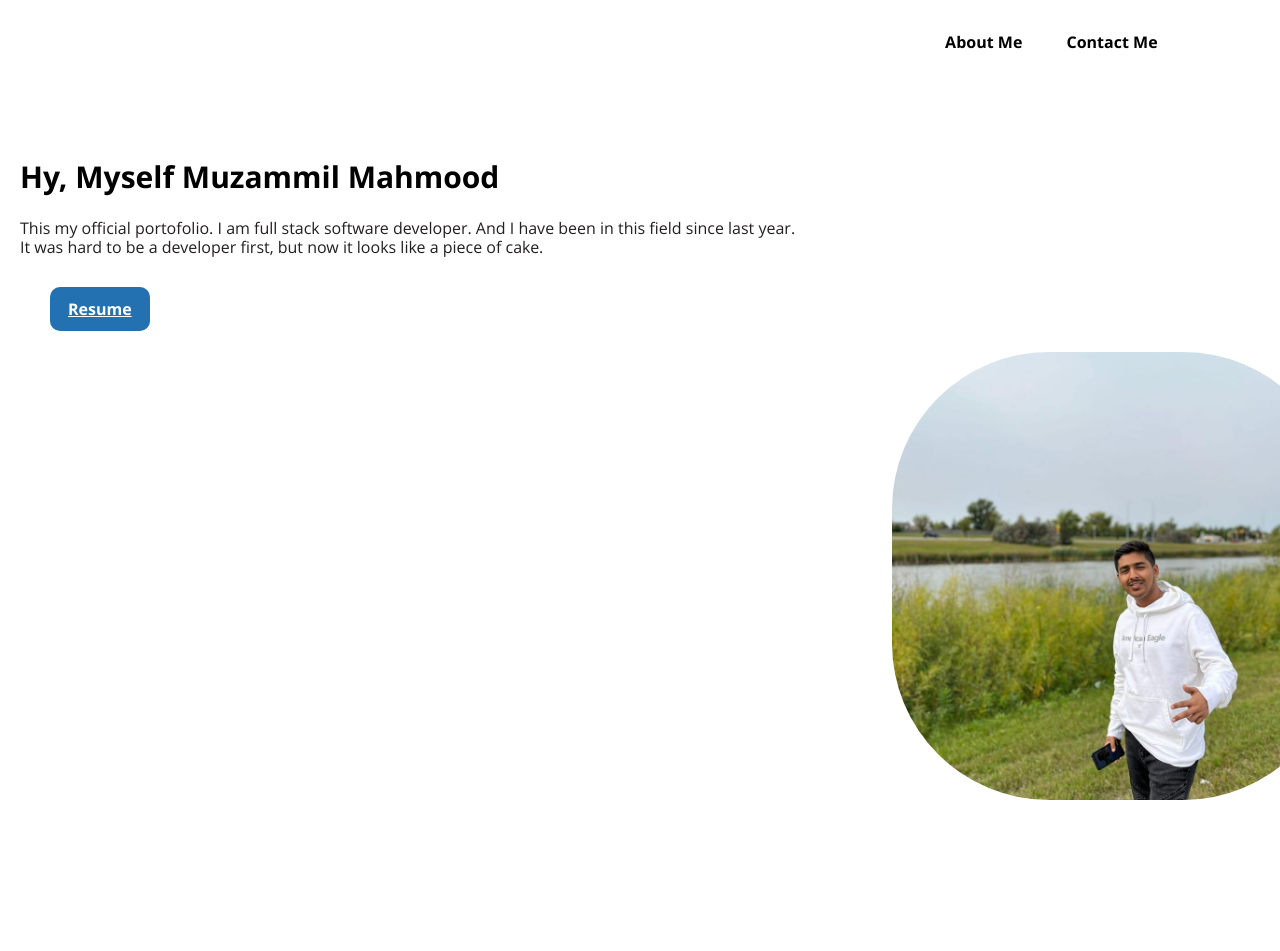
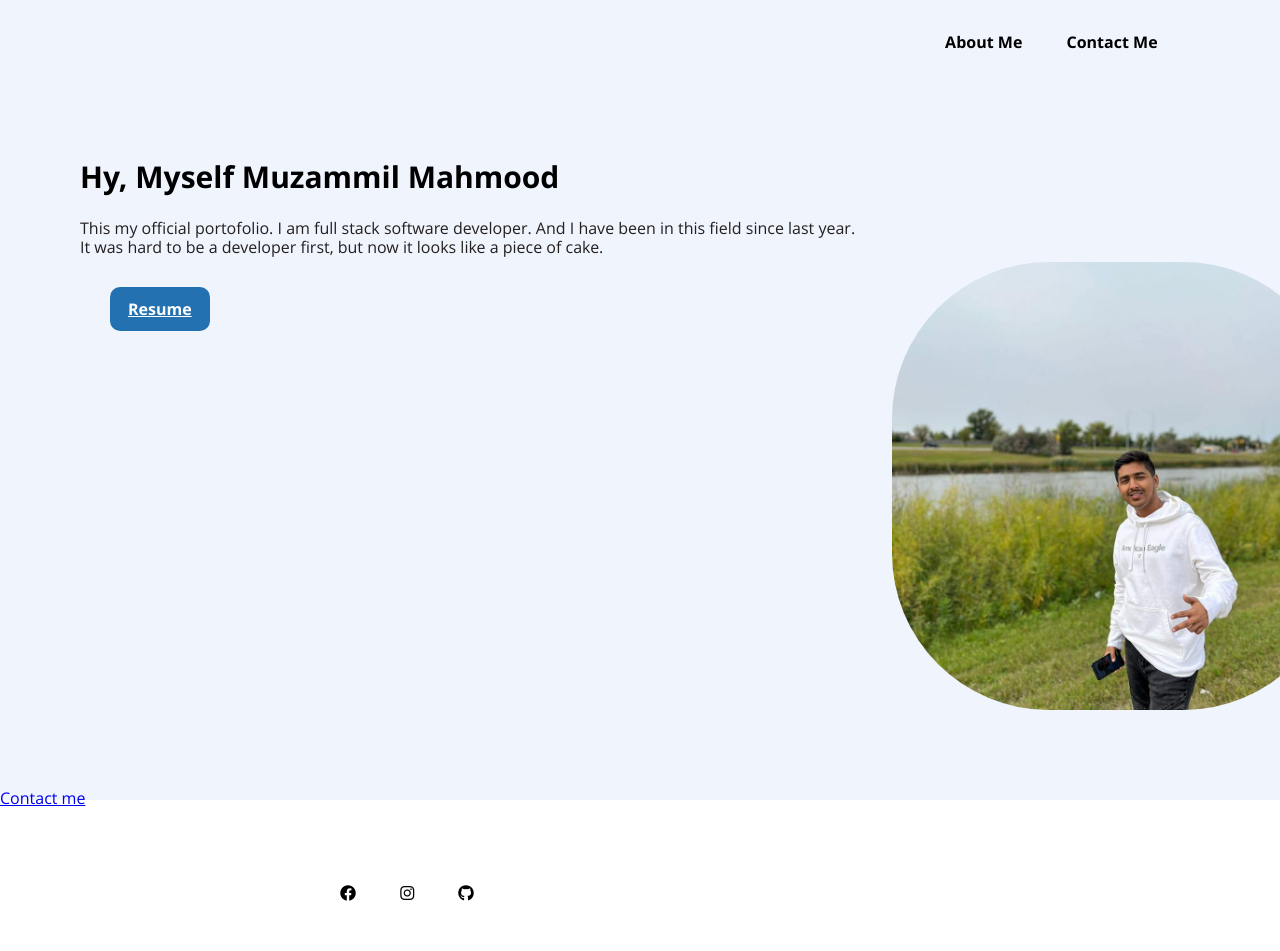
Before and after one commit to Muzammil-Mahmood/portofolio, a plain HTML site: page index.html in a window 1280 px wide. Shown: the top 951 px of the page. Before the commit the page ends 800 px from the top, so only its background shows below. Drawn offline with Linux system fonts and the light colour scheme; a script that the page names is missing.

Commit message:
designed

```diff
--- a/assets/style/index.css
+++ b/assets/style/index.css
@@ -1,7 +1,7 @@
 @import './reset.css';
 
 
-.header {
+.container {
     position: relative;
     width: 100%;
     height: 100vh;
@@ -34,7 +34,7 @@ nav ul li a:hover{
 }
 
 .detail{
-    margin-left: 20px;
+    margin-left: 80px;
     margin-top: 70px;
 }
 
@@ -72,7 +72,32 @@ nav ul li a:hover{
     height: 70%;
     position: absolute;
     left: 50%;
-    bottom: 0;
+    bottom: 90px;
     margin-right: 10px;
     border-radius: 35%;
 }
+
+footer {
+    height: 100px;;
+    line-height: 75px;
+    margin-top: 400px;
+}
+.footer a{
+    background: #000;
+    padding: 10px 18px;
+    font-weight: bold;
+    color: #fff;
+    display: inline-block;
+    border-radius: 10px;
+    margin-top: 15px;
+    margin: 30px;
+}
+
+footer nav {
+    width: 50%;
+    text-align: left;
+}
+
+footer nav ul li {
+    display: inline;
+}
--- a/index.html
+++ b/index.html
@@ -13,6 +13,8 @@
  <link rel="shortcut icon" href="assets/favicon.png?v=2" type="image/x-icon">
  <link rel="stylesheet" href="assets/style/index.css" media="screen">
  <script src="asset/script/index.js" defer></script>
+ <link rel="stylesheet" href="https://cdnjs.cloudflare.com/ajax/libs/font-awesome/6.2.0/css/all.min.css" integrity="sha512-xh6O/CkQoPOWDdYTDqeRdPCVd1SpvCA9XXcUnZS2FmJNp1coAFzvtCN9BmamE+4aHK8yyUHUSCcJHgXloTyT2A==" crossorigin="anonymous" referrerpolicy="no-referrer" />
+
  </head>
  <body>
     <main>
@@ -38,6 +40,18 @@
              <div class="image">
                 <img src="assets/image/my image.jpg" class="new">
              </div>
+             <footer>
+                    <a href="#">Contact me</a>
+                <div>
+                    <nav class="scnd">
+                        <ul>
+                            <li><a href="https://www.facebook.com/muzammil.mahmood.14/"><i class="fa-brands fa-facebook"></i></a></li>
+                            <li><a href="https://www.instagram.com/muzammilmahmood63gmail.com_/"><i class="fa-brands fa-instagram"></i></a></li>
+                            <li><a href="https://github.com/Muzammil-Mahmood"><i class="fa-brands fa-github"></i></a></li>
+                        </ul>
+                    </nav>
+                </div>
+            </footer>
         </div>
     </main>
   </body>
```
